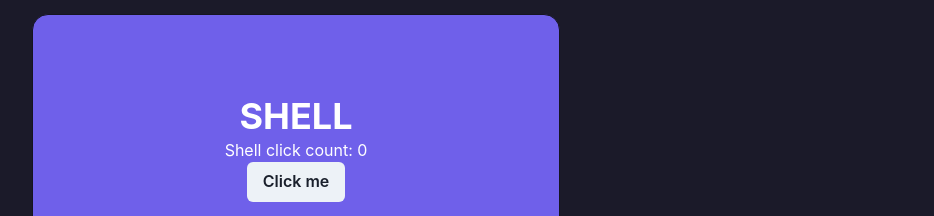
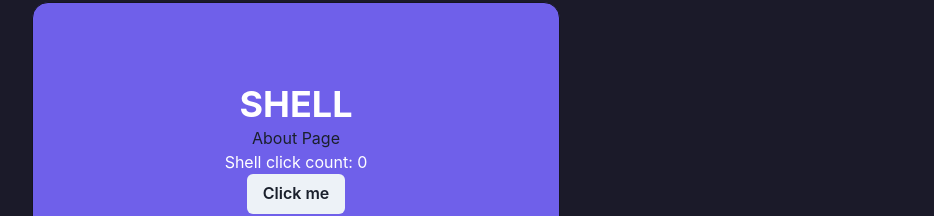
Before and after one commit to coryhouse/shell, a React app: page / in a window 1280 px wide. Shown: the part 149-365 px from the top of the page, without its empty margins (344-1278 px from the left). Built offline with nearby package versions, Linux system fonts and the light colour scheme.

Commit message:
Refactor

```diff
--- a/src/components/ShellApp/index.tsx
+++ b/src/components/ShellApp.tsx
@@ -8,7 +8,7 @@ import {
   Text,
 } from "@chakra-ui/react";
 import React, { useState } from "react";
-import { Link as RouterLink } from "react-router-dom";
+import { Link, Link as RouterLink } from "react-router-dom";
 
 var version = process.env.BUILD_DATE;
 
@@ -20,7 +20,7 @@ type ShellAppProps = {
   CounterAppTwo: React.LazyExoticComponent<React.ComponentType<{}>>;
 };
 
-export const ShellApp = ({ CounterAppOne, CounterAppTwo }: ShellAppProps) => {
+export function ShellApp({ CounterAppOne, CounterAppTwo }: ShellAppProps) {
   const [count, setCount] = useState(0);
 
   return (
@@ -45,6 +45,7 @@ export const ShellApp = ({ CounterAppOne, CounterAppTwo }: ShellAppProps) => {
         backgroundColor="#6F60EA"
       >
         <Heading color="#fff">SHELL</Heading>
+        <Link to="/about">About Page</Link>
         <Text color="white">Shell click count: {count}</Text>
         <Button onClick={() => setCount((prevState) => prevState + 1)}>
           Click me
@@ -94,4 +95,4 @@ export const ShellApp = ({ CounterAppOne, CounterAppTwo }: ShellAppProps) => {
       </Flex>
     </Center>
   );
-};
+}
```
